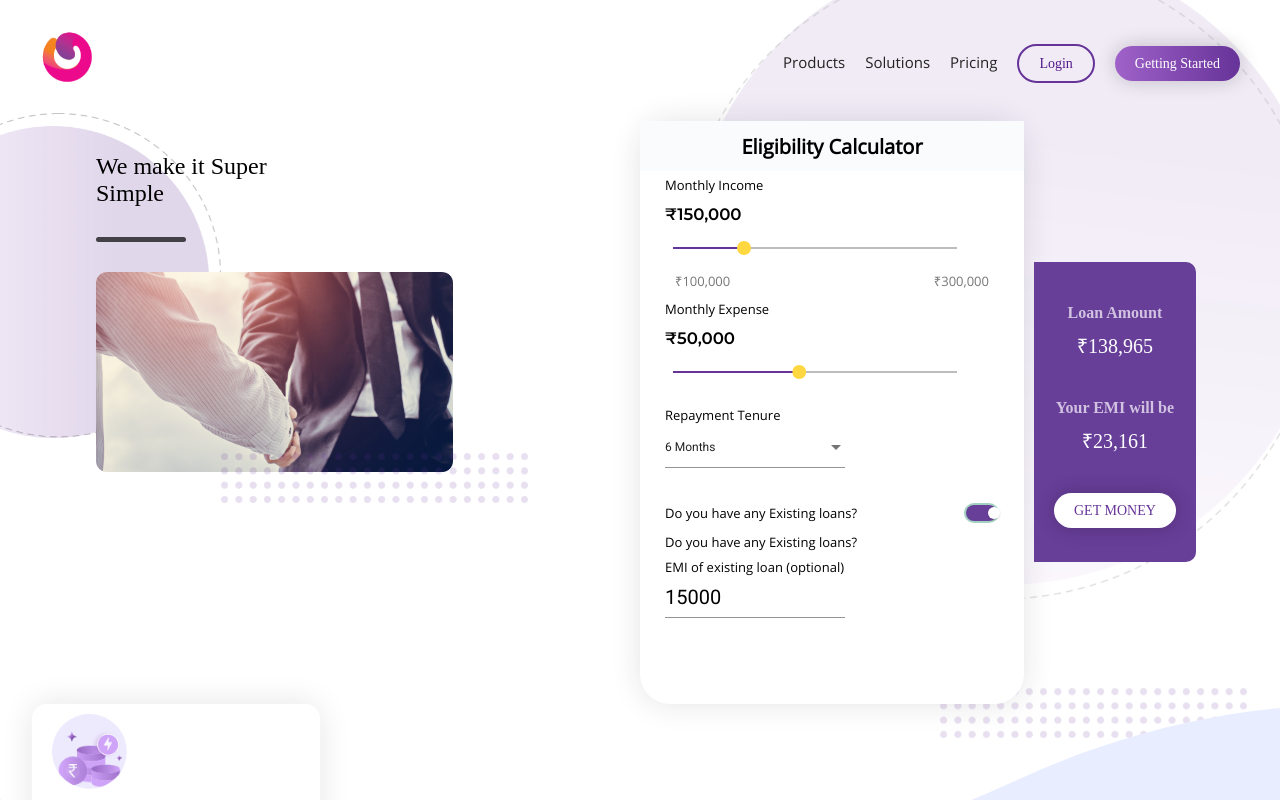
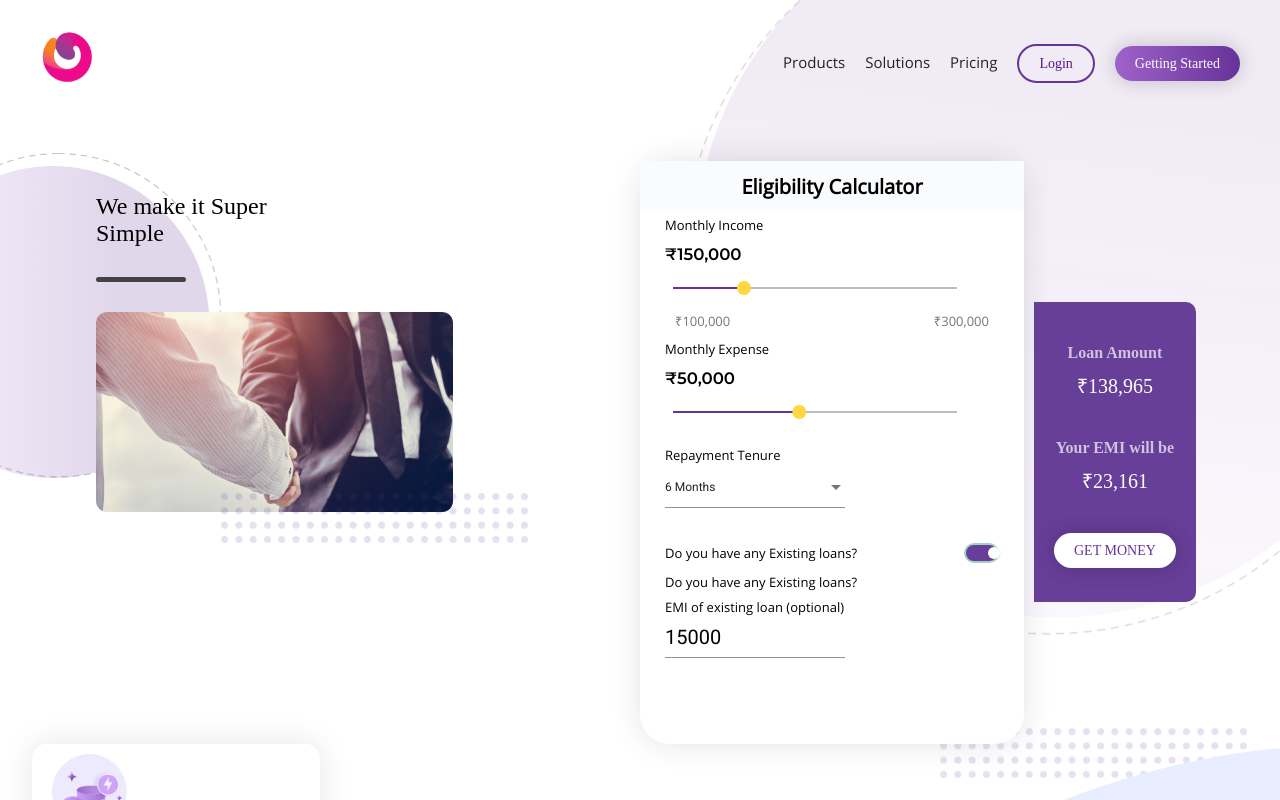
Before and after one commit to devsandeep26/open_assignment, an Angular app: page / in a window 1280 px wide. Built offline with nearby package versions, Linux system fonts and the light colour scheme; a web font is replaced by a local one.

Commit message:
hotfixes

```diff
--- a/src/app/app.component.scss
+++ b/src/app/app.component.scss
@@ -70,8 +70,8 @@
   position: relative;
   img {
     position: absolute;
-    height: 725px;
-    top: -25rem;
+    height: 825px;
+    top: -30rem;
     z-index: -3;
   }
 }
--- a/src/styles.scss
+++ b/src/styles.scss
@@ -27,7 +27,9 @@ body {
   font-size: 20px;
   overflow-x: hidden;
 }
-
+#home  {
+  margin-top: 2rem;
+}
 .underline {
   height: 5px;
   width:20%;
```
